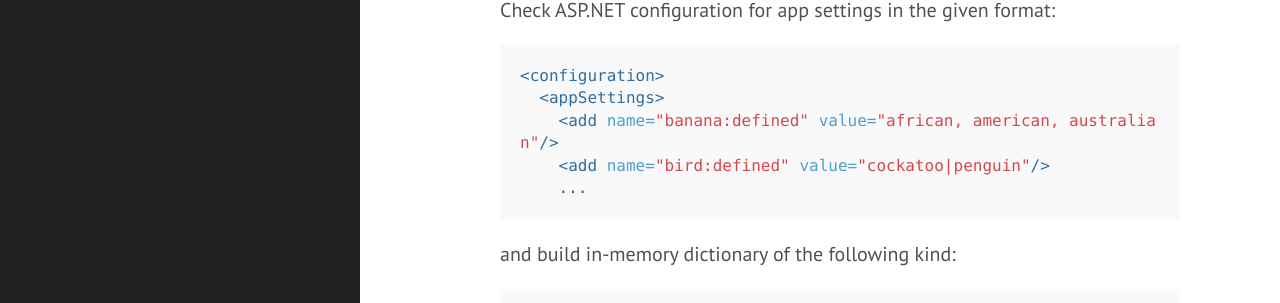
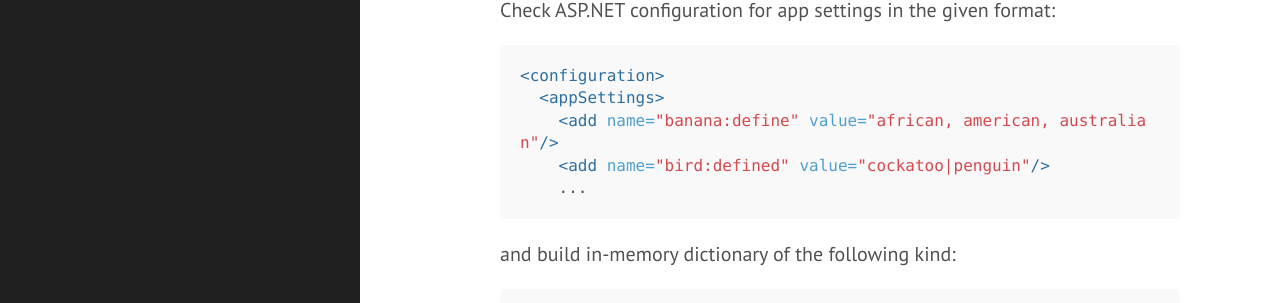
Before and after one commit to AlenPelin/Blog, a Jekyll site: the page built from _posts/2018-09-13-power-of-configuration-rules.md, in a window 1280 px wide and 900 px high, scrolled down 3217 px. Shown: the part 149-452 px from the top of the window. Built offline with Jekyll 4.4.1, drawn with Linux system fonts in a browser that asks for light colours; Markdown is read by kramdown in place of the engine named in the settings.

Commit message:
Update from Forestry.io - Updated power-of-configuration-rules.md

````diff
--- a/_posts/2018-09-13-power-of-configuration-rules.md
+++ b/_posts/2018-09-13-power-of-configuration-rules.md
@@ -93,7 +93,7 @@ The logic of engine is fairly straightforward:
    ```xml
    <configuration>
      <appSettings>
-       <add name="banana:defined" value="african, american, australian"/>
+       <add name="banana:define" value="african, american, australian"/>
        <add name="bird:defined" value="cockatoo|penguin"/>
        ...
    ```
````
